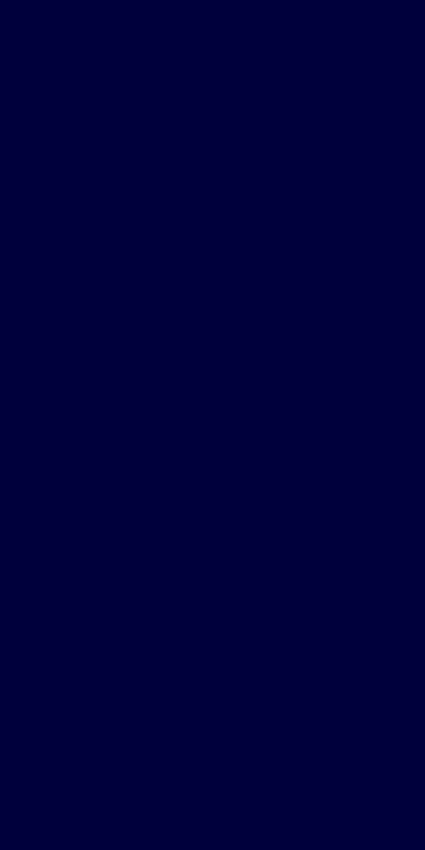
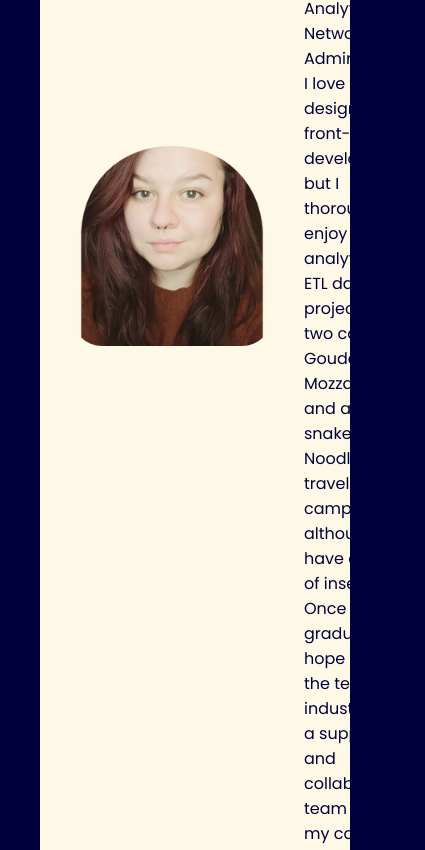
Before and after one commit to allisonabinger/atlas-react-and-jsx, a React (Vite) app: page / in a window 390 px wide. Shown: the part 2951-3801 px from the top of the page, 425 px wide, since content can reach past the window. Before the commit the page ends 2481 px from the top, so only its background shows below. Built offline with nearby package versions, Linux system fonts and the light colour scheme.

Commit message:
A - 08/27 12:08 PM - Added aboutme section with portrait, doesn't look great on mobile but works on desktop size

```diff
--- a/src/App.jsx
+++ b/src/App.jsx
@@ -1,6 +1,7 @@
 import Header from "./components/Header";
 import Section from "./components/Section";
 import HelpfulResource from "./components/HelpfulResource";
+import AboutMe from "./components/AboutMe";
 
 function App() {
     return (
@@ -26,6 +27,7 @@ function App() {
             <HelpfulResource label="BroCode on Youtube - React Tutorial Playlist" link="https://www.youtube.com/playlist?list=PLZPZq0r_RZOMQArzyI32mVndGBZ3D99XQ"/>
             <HelpfulResource label="Creating a React Project with Vite" link="https://vitejs.dev/guide/"/>
           </Section>
+          <AboutMe />
         </div>
       );
 }
--- /dev/null
+++ b/src/components/AboutMe.jsx
@@ -0,0 +1,23 @@
+import portrait from "../assets/portrait.png";
+
+function AboutMe() {
+  return (
+    <div className="about-me">
+      <img src={portrait} alt="Photo of Allison Binger"></img>
+      <p>
+        Howdy! I'm Allison Binger, a software engineer and full stack web
+        developer. I'm currently finishing my education at Atlas School Tulsa
+        and will be graduating in December 2024, but I have certifications in
+        Cybersecurity Analytics and Network Administration. I love web design
+        and front-end development, but I thoroughly enjoy data analytics and ETL
+        data projects. I have two corgis, Gouda and Mozzarella, and a corn snake
+        named Noodle. I love travelling and camping, although I have a phobia of
+        insects! Once I graduate, I hope to enter the tech industry under a
+        supportive and collaborative team to find my calling within the field
+        and gather experience as an engineer!
+      </p>
+    </div>
+  );
+}
+
+export default AboutMe;
```
Also changed, not shown: src/assets/portrait.png (added).
